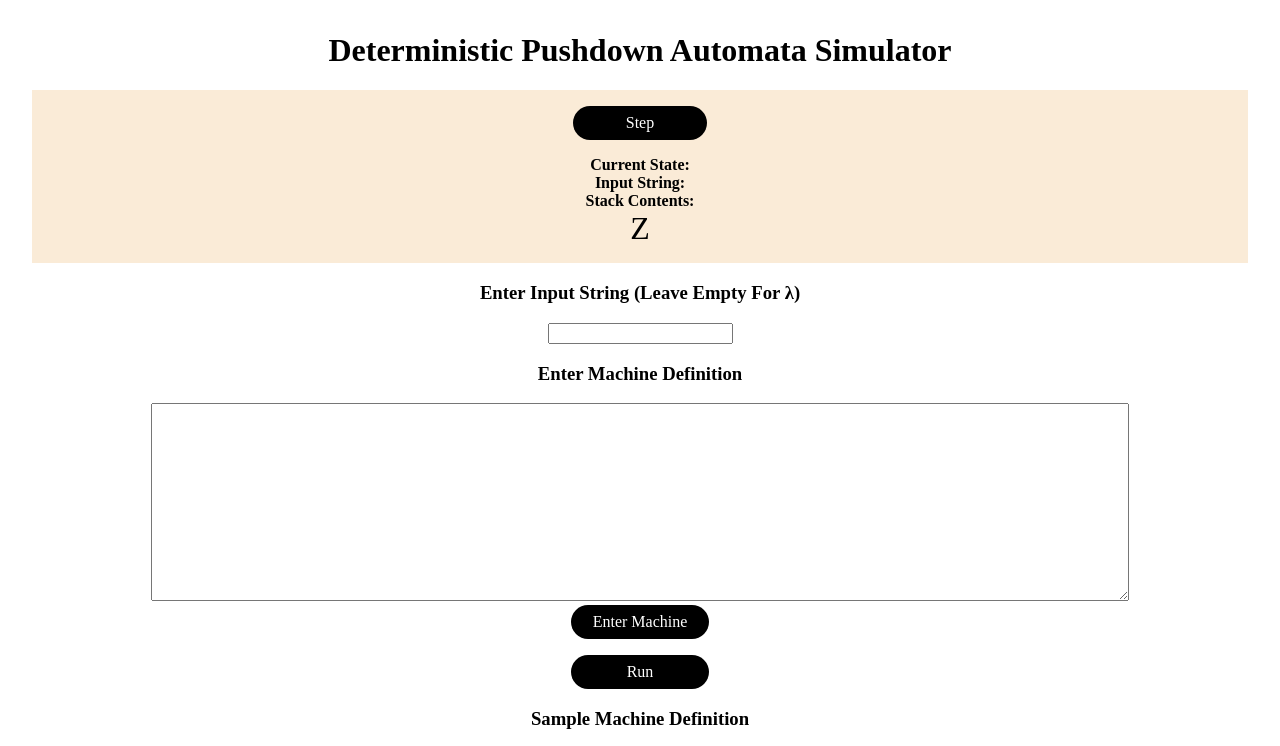
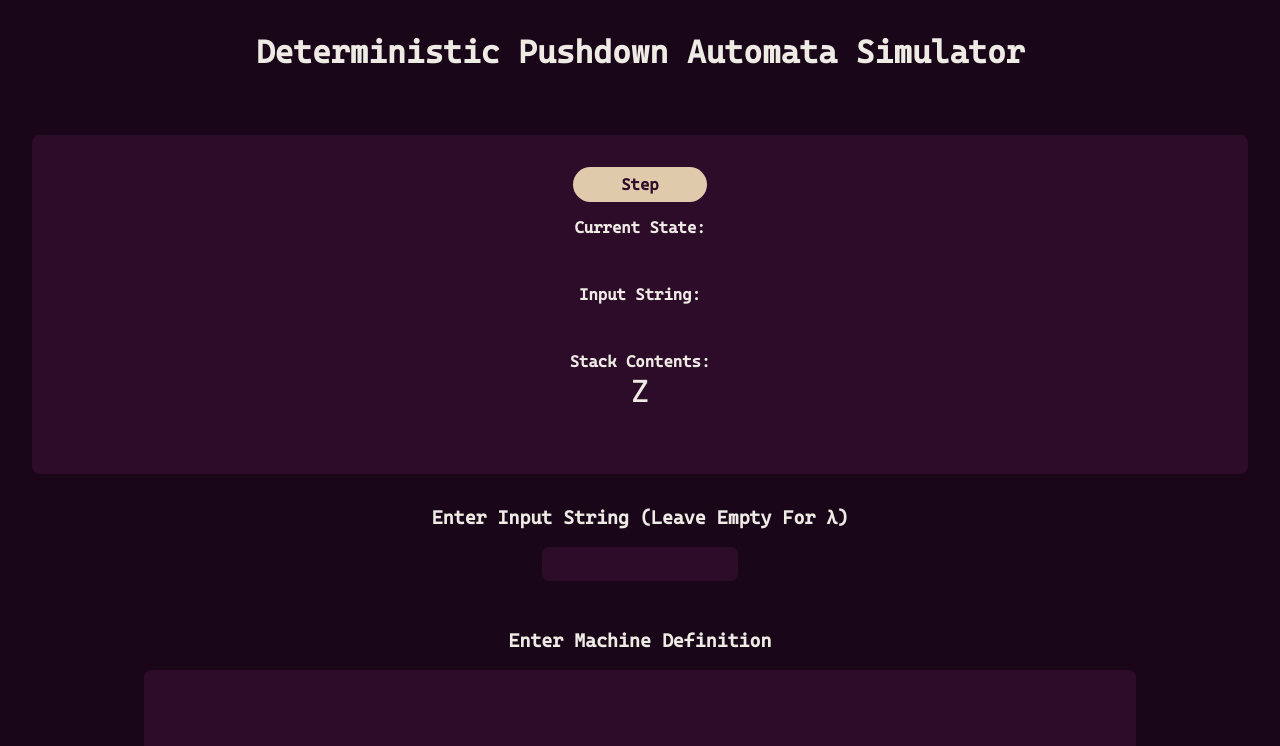
Before and after one commit to svcheng/STALGCM-Case-Study, a website: page static/index.html in a window 1280 px wide. Both pictures are taken after a click on the element "Run". Shown: the top 746 px of the page. Drawn offline with Linux system fonts and the light colour scheme.

Commit message:
made styling look less ugly

```diff
--- a/static/styles.css
+++ b/static/styles.css
@@ -1,5 +1,37 @@
-h1, #simulation div, main div {
+:root {
+    --mainFont: "Cascadia Mono";
+    --bgColor: #190618;
+    --btnColor: #e0caac;
+    --btnTextColor: #2c0c28;
+    --subColor: #4c1e48;
+    --textColor: #eeeae4;
+    --highlight: #ff7700;
+}
+
+@font-face {
+    font-family: 'Cascadia Mono';
+    src: url('CascadiaMono.ttf') format('truetype');
+}
+
+body {
+    font-family: var(--mainFont);
+    background-color: var(--bgColor);
+    color: var(--textColor);
+}
+
+h1 {
     text-align: center;
+    margin-bottom: 4rem;
+}
+
+#simulation div {
+    text-align: center;
+    margin-bottom: 2rem;
+}
+
+#simulation div, main div {
+    text-align: center;
+    margin-bottom: 3rem;
 }
 
 body {
@@ -8,8 +40,28 @@ body {
 
 textarea {
     min-width: 80%;
-    min-height: 24vh;
+    min-height: 25vh;
     font-size: 2vh;
+
+    padding: 0.6rem;
+    border-width: 0px;
+    background-color: var(--btnTextColor);
+    color: var(--textColor);
+
+    border-radius: 0.5rem;
+}
+
+input {
+    padding: 0.6rem;
+    border-width: 0px;
+    background-color: var(--btnTextColor);
+    color: var(--textColor);
+
+    border-radius: 0.5rem;
+}
+
+#runBtn {
+    margin-bottom: 4rem;
 }
 
 .label {
@@ -20,15 +72,11 @@ textarea {
 }
 
 #simulationContainer {
-    background-color: antiquewhite;
+    background-color: var(--btnTextColor);
     padding: 1rem;
-}
-
-#btnContainer {
-    display: flex;
-    align-items: center;
-    background-color: aqua;
-    width: fit-content;
+    border-radius: 0.5rem;
+    margin-bottom: 2rem;
+    padding-top: 2rem;
 }
 
 .btn {
@@ -36,10 +84,11 @@ textarea {
     border-radius: 1.5rem;
     padding: 0.5rem;
     font-size: 2vh;
+    font-weight: bold;
 
     text-align: center;
-    background-color: black;
-    color: white;
+    background-color: var(--btnColor);
+    color: var(--btnTextColor);
 
     flex-basis: 8rem;
 	flex-grow: 0;
@@ -65,7 +114,9 @@ textarea {
 }
 
 .selected {
-    background-color: aqua;
+    background-color: var(--highlight);
+    border-radius: 0.2rem;
+    color: var(--btnTextColor)
 }
 
 .accepted {
@@ -82,7 +133,7 @@ textarea {
 }
 
 #verdict {
-    margin-top: 0.5em;
+    margin-top: 0.3em;
     font-size: 4vw;
     font-weight: bold;
 }
```
Also changed, not shown: static/index.html (+0 -1 lines), static/CascadiaMono.ttf (added).
